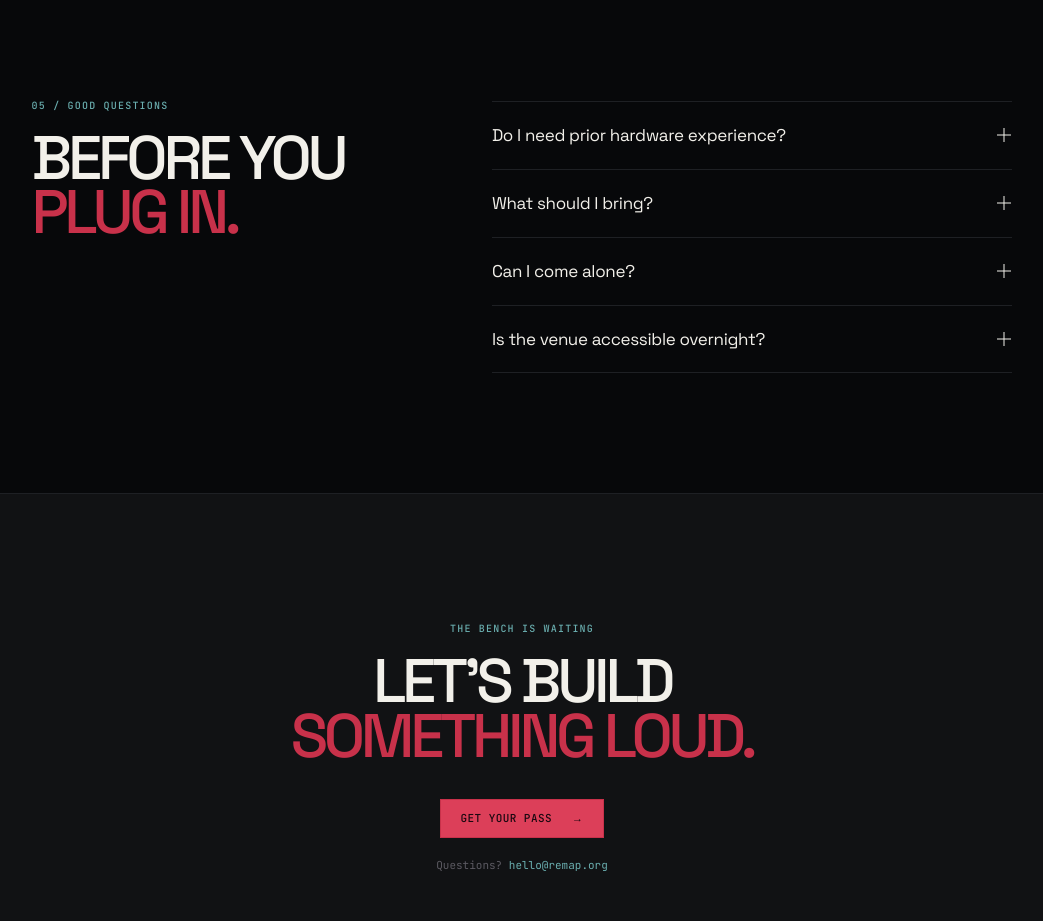
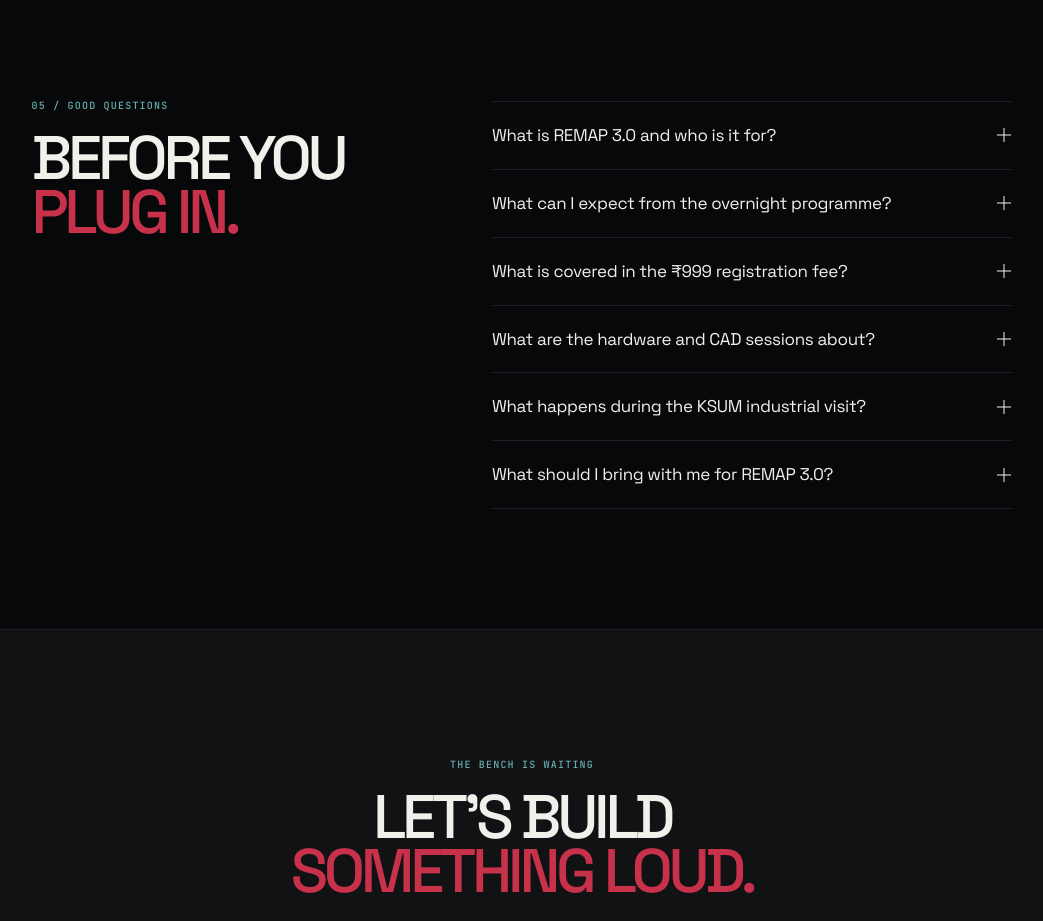
Before and after one commit to Excel2026Web/remap, a Next.js app: page / in a window 1280 px wide. Shown: the part 3840-4761 px from the top of the page, without its empty margins (118-1161 px from the left). Built offline with nearby package versions, Linux system fonts and the light colour scheme.

Commit message:
chore: update FAQ content with detailed REMAP 3.0 event information

```diff
--- a/app/components/FAQ.tsx
+++ b/app/components/FAQ.tsx
@@ -5,20 +5,28 @@
 
 const faqs = [
   {
-    question: "Do I need prior hardware experience?",
-    answer: "Not at all. Bring your curiosity; our mentors and track leads will help you find a useful starting point."
+    question: "What is REMAP 3.0 and who is it for?",
+    answer: "REMAP 3.0 is an All-Kerala Hardware Convention conducted as part of Excel 2026 at Model Engineering College, Thrikkakara. The programme is intended for 2nd, 3rd and 4th year B.Tech students across Kerala who are interested in hardware, CAD, prototyping and hands-on engineering. It provides participants with opportunities to learn, build, collaborate and interact with fellow hardware enthusiasts."
   },
   {
-    question: "What should I bring?",
-    answer: "A laptop if you have one, a charger, and any small project you want to work on. Core build tools are provided."
+    question: "What can I expect from the overnight programme?",
+    answer: "REMAP 3.0 is designed as an extended hands-on experience from 19th September to 20th September. The programme includes multiple hardware and CAD sessions, along with cultural activities and dinner. The late-night schedule features jamming and fun games, followed by a project-building session in the morning. The event also includes breakfast and an industrial visit to Kerala Startup Mission (KSUM) before concluding with the final project-building session and wrap-up."
   },
   {
-    question: "Can I come alone?",
-    answer: "Absolutely. Many of the best builds start with a stranger at the next workbench."
+    question: "What is covered in the ₹999 registration fee?",
+    answer: "The registration fee of ₹999 covers the complete REMAP 3.0 experience, including the scheduled hardware and CAD sessions, project-building activities, KSUM industrial visit, overnight workspace, jamming and cultural activities, as well as lunch, dinner and breakfast. Participants will also receive guidance throughout the programme and a certificate of participation."
   },
   {
-    question: "Is the venue accessible overnight?",
-    answer: "Yes. The venue is staffed throughout the event and has quiet zones, food, first aid and secure bag storage."
+    question: "What are the hardware and CAD sessions about?",
+    answer: "The convention features dedicated hardware and CAD sessions spread throughout the event. These sessions are designed to provide practical exposure to hardware development and computer-aided design, helping participants strengthen their understanding through guided, hands-on learning. The knowledge gained during these sessions can then be applied during the subsequent project-building sessions."
+  },
+  {
+    question: "What happens during the KSUM industrial visit?",
+    answer: "As part of REMAP 3.0, participants will get an opportunity to visit Kerala Startup Mission (KSUM). The visit is intended to introduce students to Kerala's startup ecosystem and give them a glimpse of how innovative ideas and technology can progress beyond the academic environment. It adds an industry and entrepreneurship perspective to the hands-on learning experience at the convention."
+  },
+  {
+    question: "What should I bring with me for REMAP 3.0?",
+    answer: "Since REMAP 3.0 includes an overnight programme and project-building activities, participants are advised to carry comfortable clothing, personal toiletries, a laptop, a notebook and any other personal essentials they may require. A laptop will be particularly useful for the CAD and project-building sessions. Participants should also come prepared for a full day-and-night of learning, collaboration and hands-on activities."
   }
 ];
 
```
